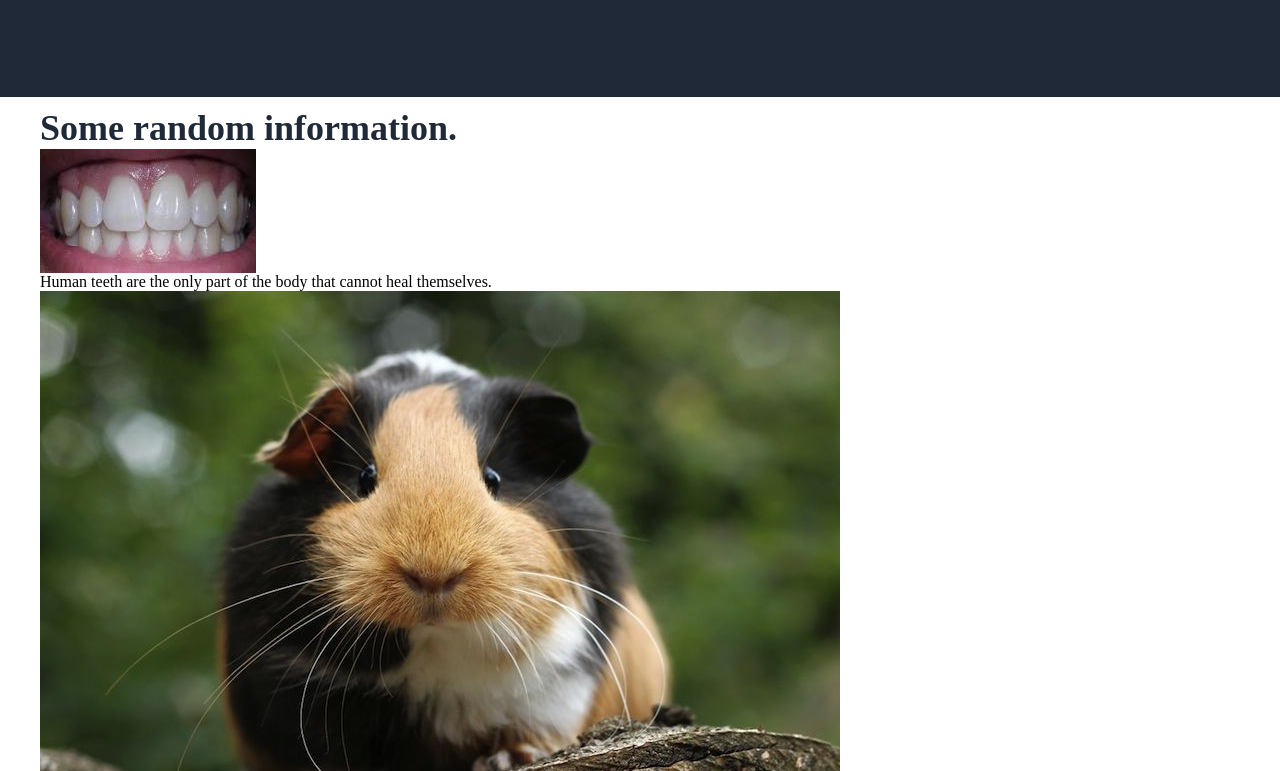
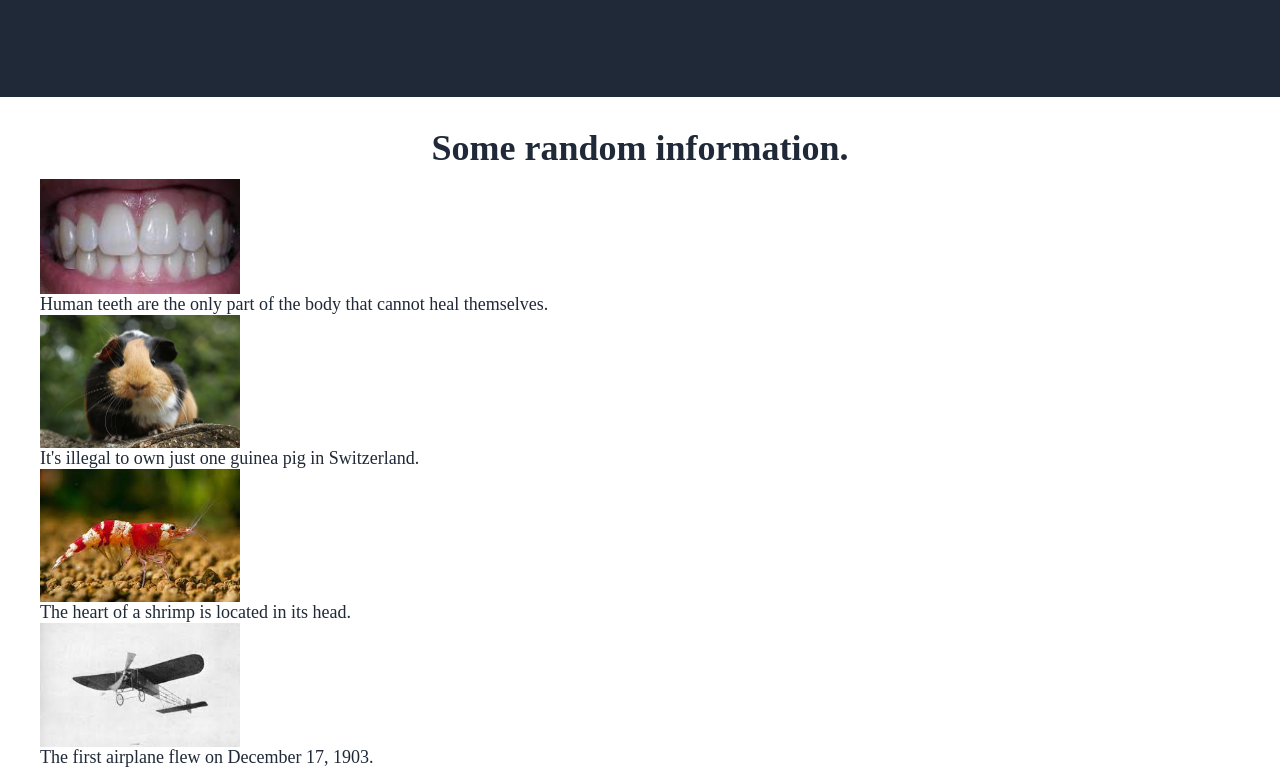
Before and after one commit to MCmikki1703/landing-page, a plain HTML site: page index.html in a window 1280 px wide. Shown: the part 489-1260 px from the top of the page. Drawn offline with Linux system fonts and the light colour scheme.

Commit message:
Moved section .title out of .random

```diff
--- a/index.html
+++ b/index.html
@@ -46,8 +46,8 @@
         </div>
     </header>
     <section>
+        <div class="title">Some random information.</div>
         <div class="container">
-            <div class="title">Some random information.</div>
             <div class="random">
                 <img src="teeth.jpg" alt="teeth">
                 <div class="img-caption">Human teeth are the only part of the body that cannot heal themselves.</div>
--- a/style.css
+++ b/style.css
@@ -30,7 +30,8 @@
 }
 
 a,
-p {
+p,
+.img-caption {
     text-decoration: none;
     font-size: 18px;
     color: #E5E7EB;
@@ -97,3 +98,22 @@
     align-items:center;
     justify-content: space-between;
 }
+
+section img {
+    height: auto;
+    width: 200px;
+}
+
+.img-caption {
+    color:#1F2937;
+}
+
+.title {
+    text-align: center;
+    margin-top: 30px
+}
+
+section .container {
+    display: flex;
+    flex-direction: row;
+}
```
